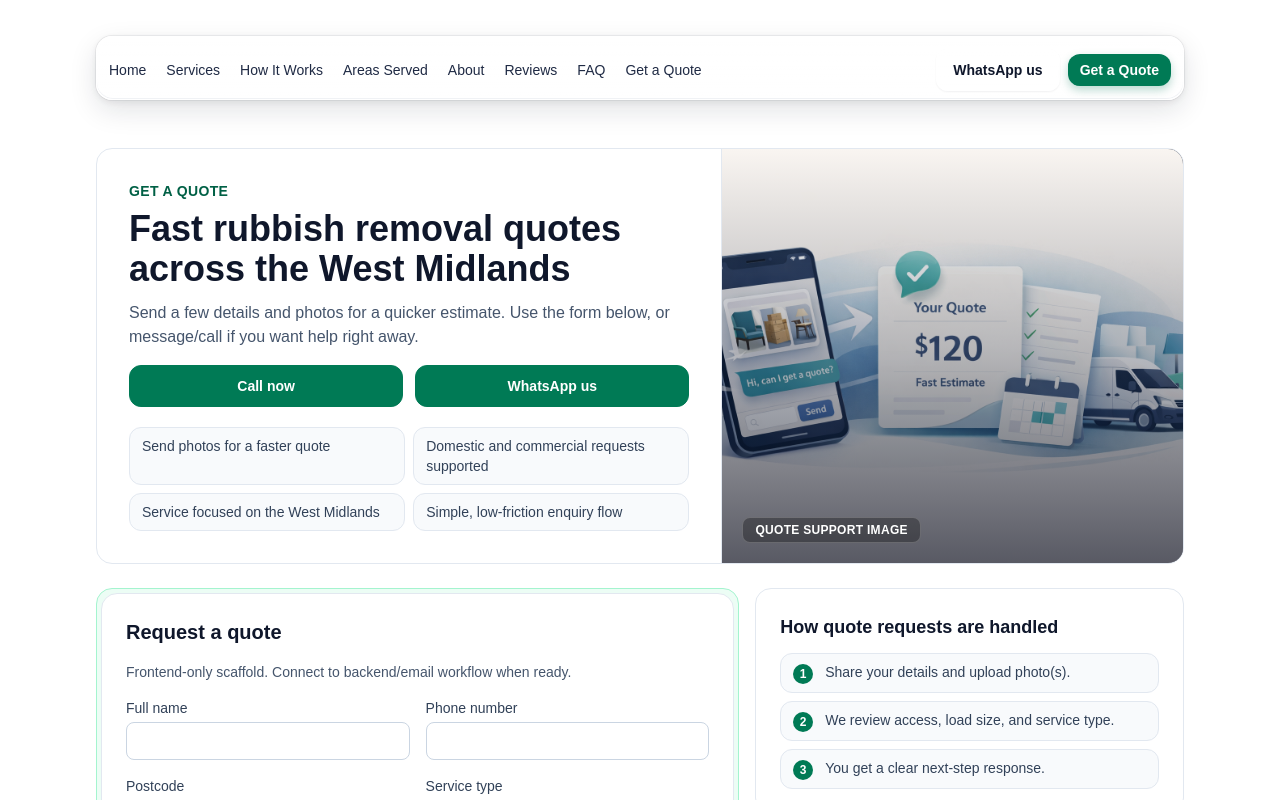
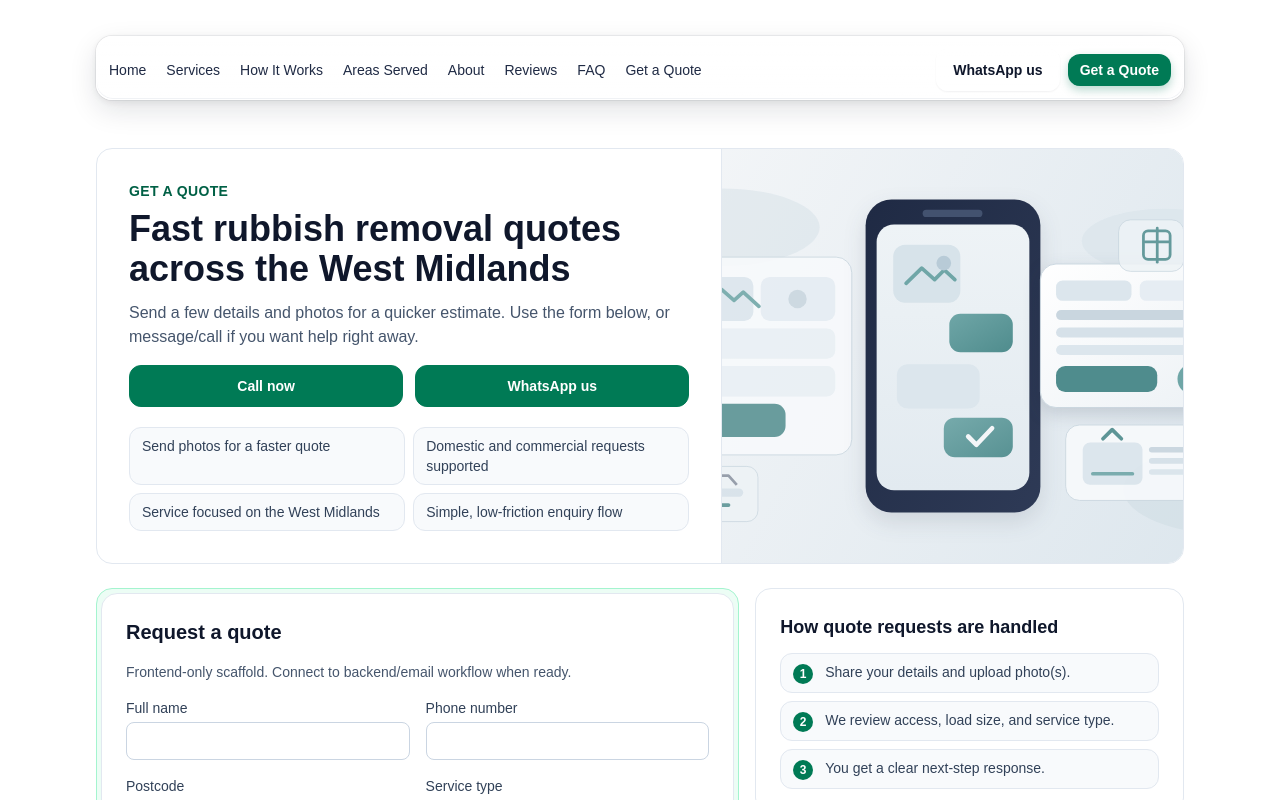
Before and after one commit to usamabuilds/cleaning-webiste, a Next.js app: page /get-a-quote in a window 1280 px wide. Shown: the top 800 px of the page. Built offline with nearby package versions, Linux system fonts and the light colour scheme.

Commit message:
Add premium no-text quote process illustration

```diff
--- a/src/app/get-a-quote/page.tsx
+++ b/src/app/get-a-quote/page.tsx
@@ -42,21 +42,15 @@ export default function GetAQuotePage(): JSX.Element {
             </ul>
           </div>
 
-          <div className="relative min-h-[240px] border-t border-slate-200 bg-slate-900 lg:min-h-full lg:border-l lg:border-t-0">
+          <div className="relative min-h-[240px] border-t border-slate-200 bg-slate-50 lg:min-h-full lg:border-l lg:border-t-0">
             <Image
-              src="/getaquote.png"
-              alt="Rubbish removal team handling a quote-ready collection"
+              src="/get-a-quote-illustration.svg"
+              alt="Illustration of a smooth quote request process with photo sharing and fast confirmation"
               fill
               className="object-cover"
               sizes="(min-width: 1024px) 36vw, 100vw"
               priority
             />
-            <div className="absolute inset-0 bg-gradient-to-t from-slate-950/65 via-slate-900/30 to-transparent" />
-            <div className="absolute bottom-0 left-0 right-0 p-4 sm:p-5">
-              <p className="inline-flex rounded-lg border border-white/20 bg-black/30 px-3 py-1 text-xs font-semibold uppercase tracking-wide text-white">
-                Quote support image
-              </p>
-            </div>
           </div>
         </div>
       </section>
```
Also changed, not shown: public/get-a-quote-illustration.svg (added).
